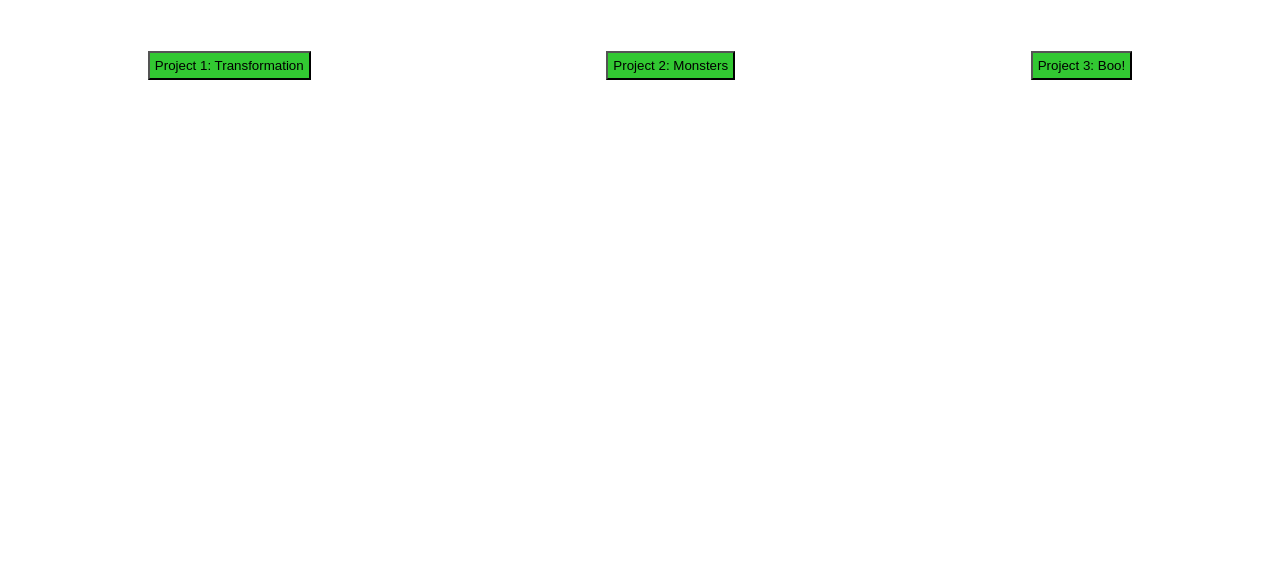
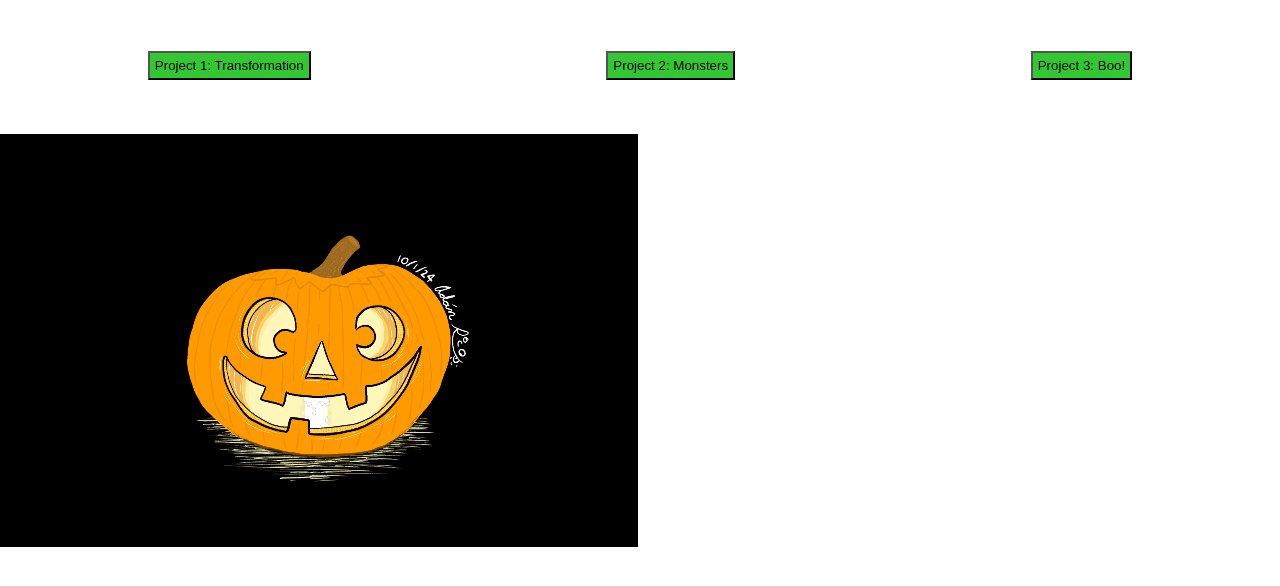
Before and after one commit to AdanRubio05/home3.4, a plain HTML site: page index.html in a window 1280 px wide. Shown: the part 76-662 px from the top of the page. Drawn offline with Linux system fonts and the light colour scheme.

Commit message:
tinkering

```diff
--- a/index.html
+++ b/index.html
@@ -18,5 +18,9 @@
         <a href="https://adanrubio05.github.io/project2.3/"><button>Project 2: Monsters</button></a>
         <a href="https://adanrubio05.github.io/project3.3/"><button>Project 3: Boo!</button></a>
     </nav>
+    <br>
+    <br>
+    <br>
+    <img src="image/10-1-24.jpg" alt="Jack-O-Lantern_Drawing" width="637.5px" height="412.5px">
 </body>
 </html>
```
Also changed, not shown: image/10-1-24.jpg (added), styles.css (line endings or trailing spaces).
